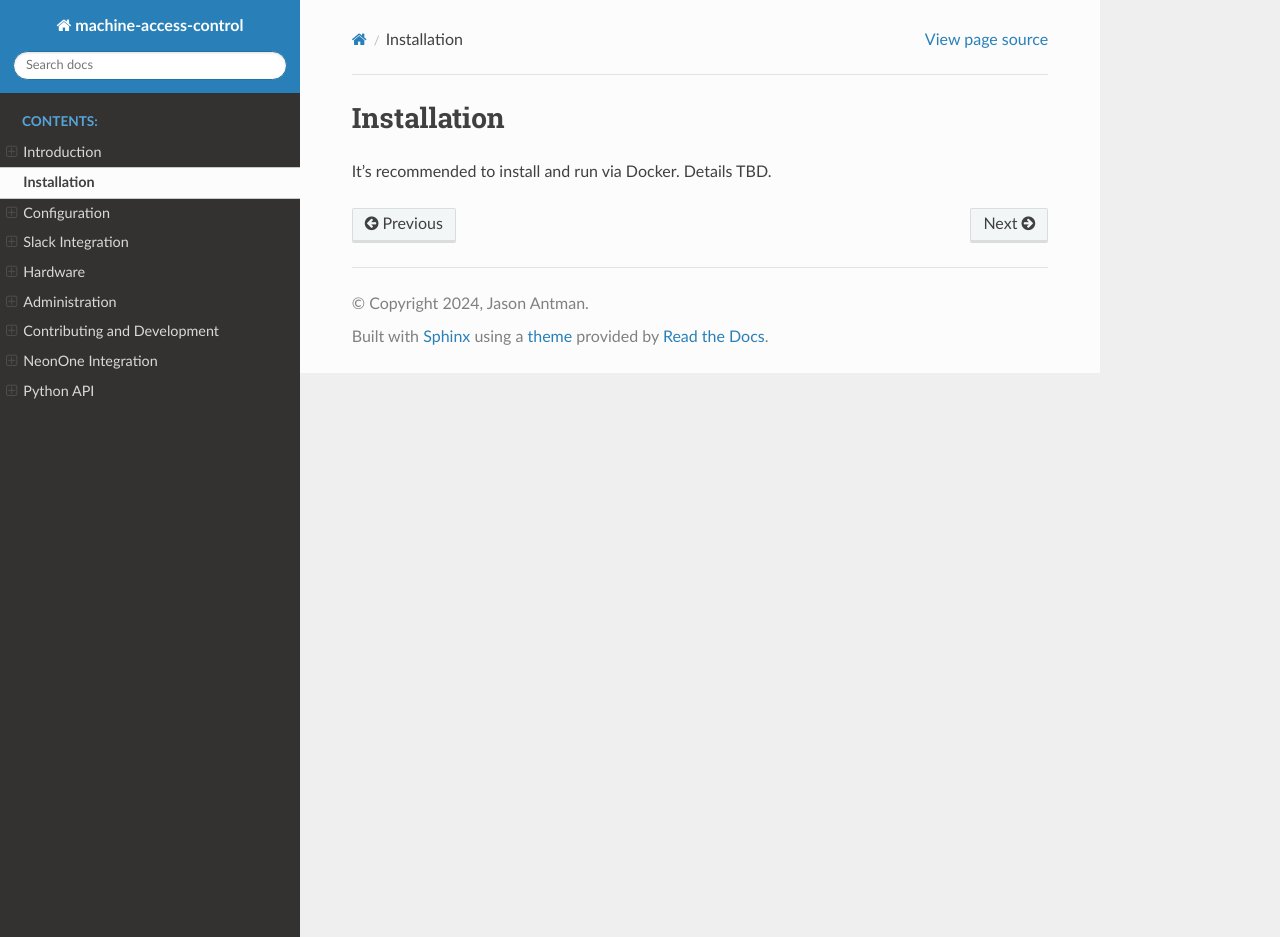
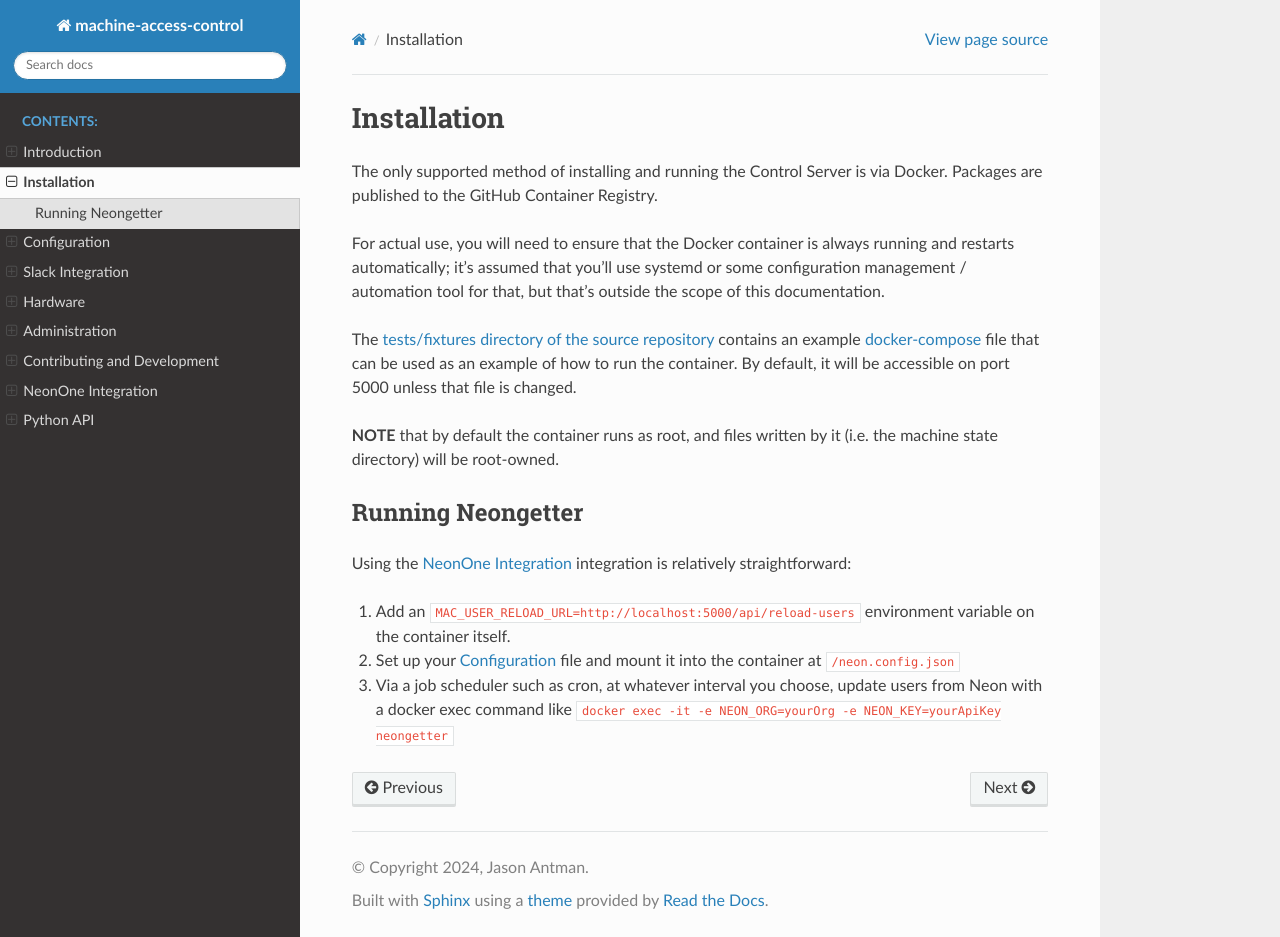
Before and after one commit to jantman/machine-access-control, a Sphinx documentation site: the page built from docs/source/installation.rst, in a window 1280 px wide and 937 px high. Built offline with Sphinx 7.4.7 and the Read the Docs theme 3.1.0, drawn with Linux system fonts in a browser that asks for light colours.

Commit message:
more docs

```diff
--- a/docs/source/installation.rst
+++ b/docs/source/installation.rst
@@ -3,4 +3,21 @@
 Installation
 ============
 
-It’s recommended to install and run via Docker. Details TBD.
+The only supported method of installing and running the Control Server is via Docker. Packages are published to the GitHub Container Registry.
+
+For actual use, you will need to ensure that the Docker container is always running and restarts automatically; it's assumed that you'll use systemd or some configuration management / automation tool for that, but that's outside the scope of this documentation.
+
+The `tests/fixtures directory of the source repository <https://github.com/jantman/machine-access-control/tree/main/tests/fixtures>`__ contains an example `docker-compose <https://docs.docker.com/compose/>`__ file that can be used as an example of how to run the container. By default, it will be accessible on port 5000 unless that file is changed.
+
+**NOTE** that by default the container runs as root, and files written by it (i.e. the machine state directory) will be root-owned.
+
+.. _installation.neongetter:
+
+Running Neongetter
+------------------
+
+Using the :ref:`neon` integration is relatively straightforward:
+
+1. Add an ``MAC_USER_RELOAD_URL=http://localhost:5000/api/reload-users`` environment variable on the container itself.
+2. Set up your :ref:`neon.config` file and mount it into the container at ``/neon.config.json``
+3. Via a job scheduler such as cron, at whatever interval you choose, update users from Neon with a docker exec command like ``docker exec -it -e NEON_ORG=yourOrg -e NEON_KEY=yourApiKey neongetter``
```
Also changed, not shown: 3 other files.
